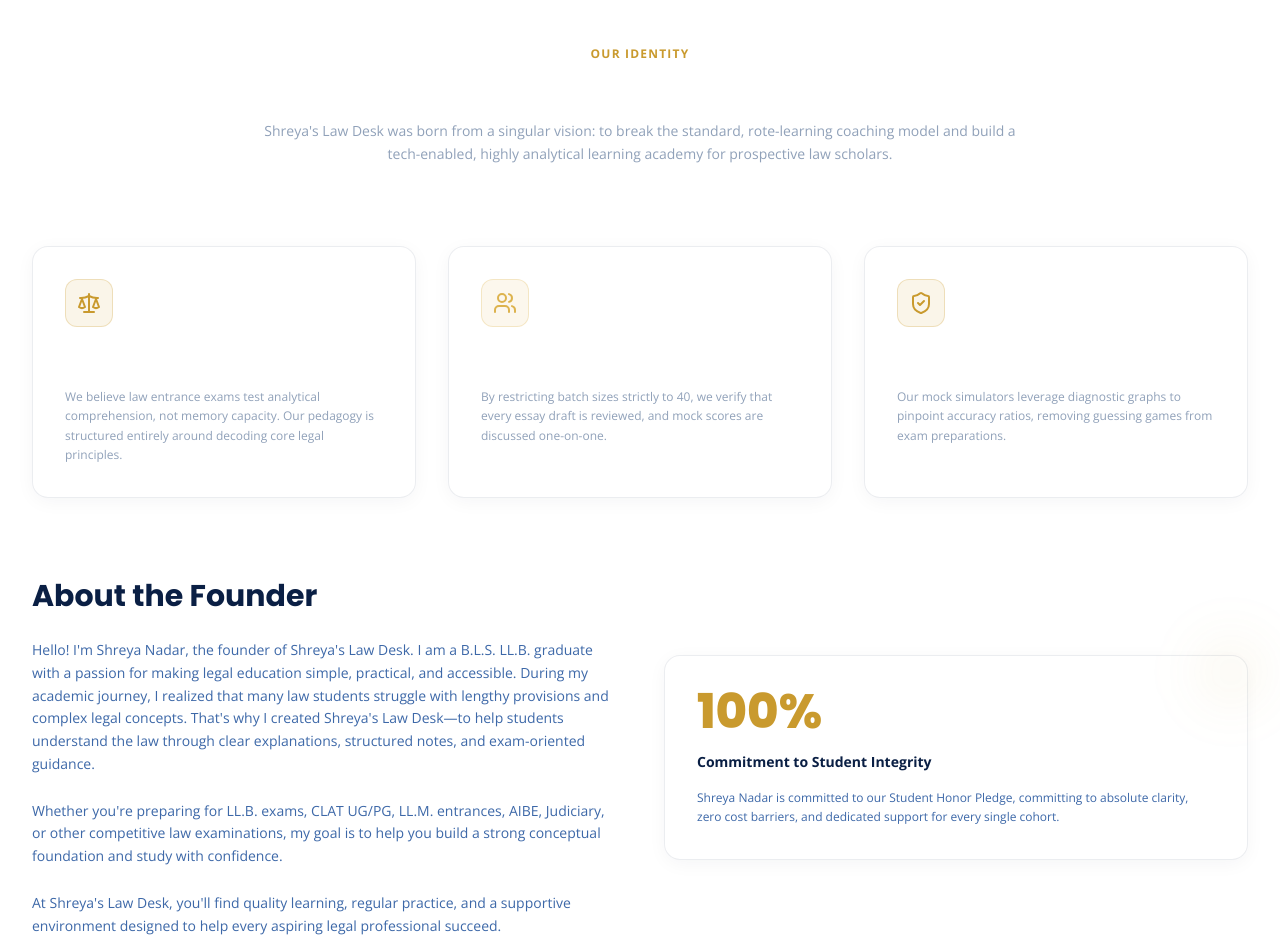
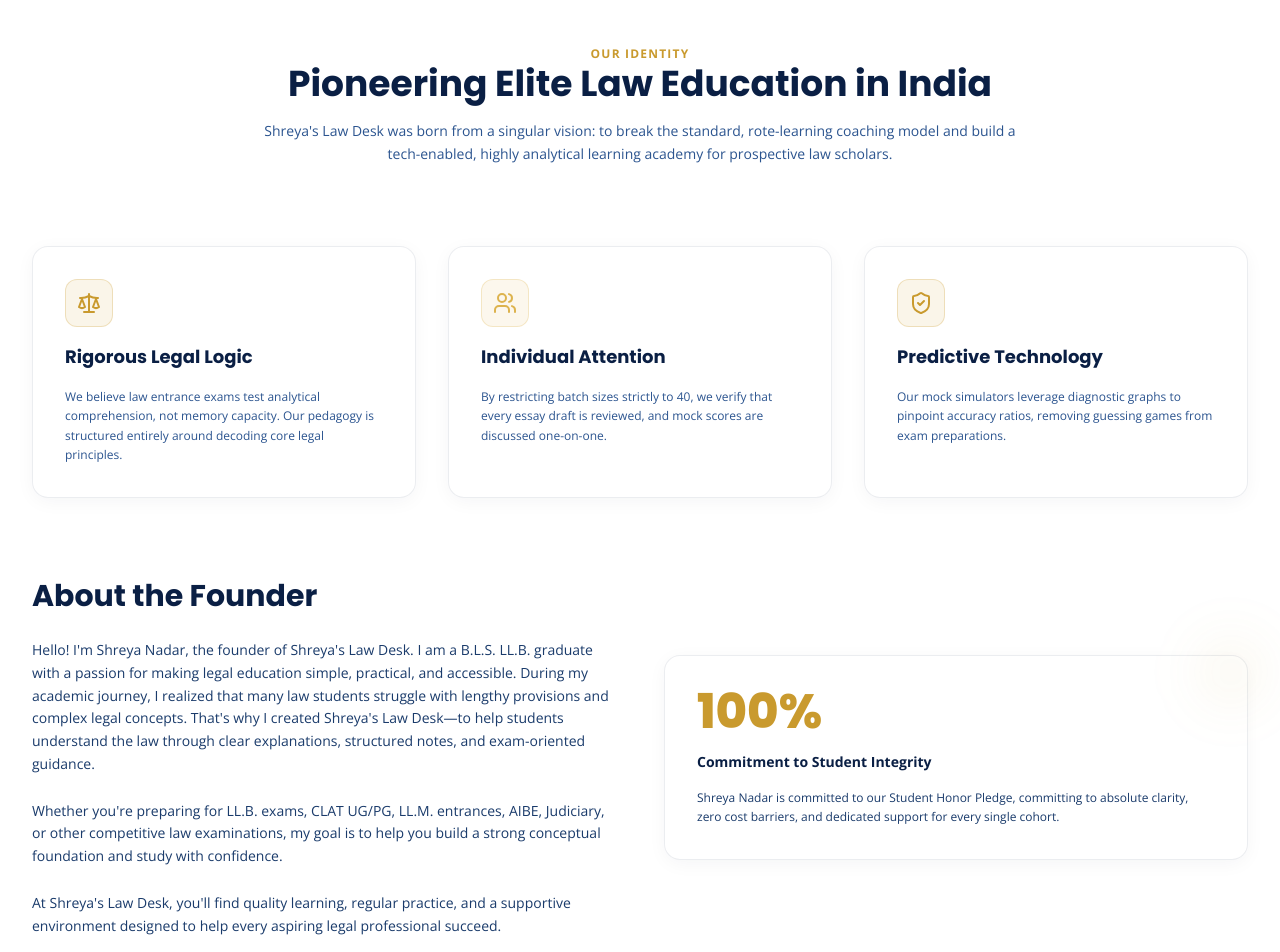
Before and after one commit to nilesh0002/lexvantage-edtech-platform, a Next.js app in the folder frontend/: page /about in a window 1280 px wide. Shown: the part 120-1072 px from the top of the page. Built offline with nearby package versions, Linux system fonts and the light colour scheme.

Commit message:
Fix text visibility and improve contrast on About, Free Notes, and Results sections

```diff
--- a/frontend/src/app/about/page.tsx
+++ b/frontend/src/app/about/page.tsx
@@ -21,10 +21,10 @@ export default function About() {
             <span className="text-xs font-bold uppercase tracking-widest text-brand-blue-500">
               Our Identity
             </span>
-            <h1 className="text-4xl font-serif font-bold text-white">
+            <h1 className="text-4xl font-serif font-bold text-slate-150">
               Pioneering Elite Law Education in India
             </h1>
-            <p className="text-slate-400 text-sm font-light leading-relaxed">
+            <p className="text-slate-335 text-sm font-light leading-relaxed">
               Shreya's Law Desk was born from a singular vision: to break the standard, rote-learning coaching model and build a tech-enabled, highly analytical learning academy for prospective law scholars.
             </p>
           </div>
@@ -35,8 +35,8 @@ export default function About() {
               <div className="w-12 h-12 rounded-xl bg-brand-blue-500/10 border border-brand-blue-500/25 flex items-center justify-center text-brand-blue-500">
                 <Scale className="w-6 h-6" />
               </div>
-              <h3 className="text-white font-serif font-bold text-lg">Rigorous Legal Logic</h3>
-              <p className="text-slate-400 text-xs font-light leading-relaxed">
+              <h3 className="text-slate-150 font-serif font-bold text-lg">Rigorous Legal Logic</h3>
+              <p className="text-slate-335 text-xs font-light leading-relaxed">
                 We believe law entrance exams test analytical comprehension, not memory capacity. Our pedagogy is structured entirely around decoding core legal principles.
               </p>
             </div>
@@ -45,8 +45,8 @@ export default function About() {
               <div className="w-12 h-12 rounded-xl bg-brand-purple-500/10 border border-brand-purple-500/25 flex items-center justify-center text-brand-purple-500">
                 <Users className="w-6 h-6" />
               </div>
-              <h3 className="text-white font-serif font-bold text-lg">Individual Attention</h3>
-              <p className="text-slate-400 text-xs font-light leading-relaxed">
+              <h3 className="text-slate-150 font-serif font-bold text-lg">Individual Attention</h3>
+              <p className="text-slate-335 text-xs font-light leading-relaxed">
                 By restricting batch sizes strictly to 40, we verify that every essay draft is reviewed, and mock scores are discussed one-on-one.
               </p>
             </div>
@@ -55,8 +55,8 @@ export default function About() {
               <div className="w-12 h-12 rounded-xl bg-brand-gold-500/10 border border-brand-gold-500/25 flex items-center justify-center text-brand-gold-500">
                 <ShieldCheck className="w-6 h-6" />
               </div>
-              <h3 className="text-white font-serif font-bold text-lg">Predictive Technology</h3>
-              <p className="text-slate-400 text-xs font-light leading-relaxed">
+              <h3 className="text-slate-150 font-serif font-bold text-lg">Predictive Technology</h3>
+              <p className="text-slate-335 text-xs font-light leading-relaxed">
                 Our mock simulators leverage diagnostic graphs to pinpoint accuracy ratios, removing guessing games from exam preparations.
               </p>
             </div>
@@ -68,13 +68,13 @@ export default function About() {
               <h2 className="text-2xl sm:text-3xl font-serif font-bold text-slate-150 leading-tight">
                 About the Founder
               </h2>
-              <p className="text-slate-350 text-xs sm:text-sm font-light leading-relaxed">
+              <p className="text-slate-250 text-xs sm:text-sm font-light leading-relaxed">
                 Hello! I'm Shreya Nadar, the founder of Shreya's Law Desk. I am a B.L.S. LL.B. graduate with a passion for making legal education simple, practical, and accessible. During my academic journey, I realized that many law students struggle with lengthy provisions and complex legal concepts. That's why I created Shreya's Law Desk—to help students understand the law through clear explanations, structured notes, and exam-oriented guidance.
               </p>
-              <p className="text-slate-350 text-xs sm:text-sm font-light leading-relaxed">
+              <p className="text-slate-250 text-xs sm:text-sm font-light leading-relaxed">
                 Whether you're preparing for LL.B. exams, CLAT UG/PG, LL.M. entrances, AIBE, Judiciary, or other competitive law examinations, my goal is to help you build a strong conceptual foundation and study with confidence.
               </p>
-              <p className="text-slate-350 text-xs sm:text-sm font-light leading-relaxed">
+              <p className="text-slate-250 text-xs sm:text-sm font-light leading-relaxed">
                 At Shreya's Law Desk, you'll find quality learning, regular practice, and a supportive environment designed to help every aspiring legal professional succeed.
               </p>
             </div>
@@ -85,7 +85,7 @@ export default function About() {
               <div className="space-y-4">
                 <div className="text-4xl sm:text-5xl font-serif font-extrabold text-brand-gold-500">100%</div>
                 <h4 className="text-slate-150 font-bold text-sm">Commitment to Student Integrity</h4>
-                <p className="text-slate-350 text-xs font-light leading-relaxed">
+                <p className="text-slate-250 text-xs font-light leading-relaxed">
                   Shreya Nadar is committed to our Student Honor Pledge, committing to absolute clarity, zero cost barriers, and dedicated support for every single cohort.
                 </p>
               </div>
--- a/frontend/src/app/free-notes/page.tsx
+++ b/frontend/src/app/free-notes/page.tsx
@@ -48,10 +48,10 @@ export default function FreeNotes() {
             <span className="text-xs font-bold uppercase tracking-widest text-brand-blue-500">
               Study Material
             </span>
-            <h1 className="text-4xl font-serif font-bold text-white">
+            <h1 className="text-4xl font-serif font-bold text-slate-150">
               Unlock Elite Legal Resources
             </h1>
-            <p className="text-slate-400 text-sm font-light">
+            <p className="text-slate-335 text-sm font-light">
               Get immediate access to our high-yield static GK briefs and law exam cheatsheets compiled by NLU graduates.
             </p>
           </div>
@@ -73,13 +73,13 @@ export default function FreeNotes() {
                     </div>
 
                     <div className="space-y-1">
-                      <span className="px-2.5 py-0.5 rounded-full text-[9px] font-bold bg-white/5 text-slate-400 border border-white/5 uppercase">
+                      <span className="px-2.5 py-0.5 rounded-full text-[9px] font-bold bg-white/5 text-slate-335 border border-white/5 uppercase">
                         {note.category}
                       </span>
-                      <h3 className="text-white font-bold text-sm leading-tight pt-1">
+                      <h3 className="text-slate-150 font-bold text-sm leading-tight pt-1">
                         {note.title}
                       </h3>
-                      <p className="text-slate-500 text-[10px]">
+                      <p className="text-slate-350 text-[10px]">
                         Size: {note.size} • {note.downloads} downloads
                       </p>
                     </div>
@@ -91,7 +91,7 @@ export default function FreeNotes() {
                     className={`p-3 rounded-xl border flex items-center justify-center transition-all shrink-0 ${
                       isDownloaded
                         ? "bg-emerald-500/10 border-emerald-500/30 text-emerald-400"
-                        : "bg-white/5 border-white/10 text-slate-350 hover:bg-white/10 hover:text-white"
+                        : "bg-white/5 border-white/10 text-slate-250 hover:bg-white/10 hover:text-slate-150"
                     }`}
                   >
                     {isDownloading ? (
--- a/frontend/src/components/home/Results.tsx
+++ b/frontend/src/components/home/Results.tsx
@@ -37,10 +37,10 @@ export default function Results() {
             <Trophy className="w-4 h-4 text-brand-gold-500 fill-brand-gold-500/10 animate-bounce" />
             Hall of Fame 2025
           </span>
-          <h2 className="text-3xl sm:text-4xl font-serif font-bold text-white">
+          <h2 className="text-3xl sm:text-4xl font-serif font-bold text-slate-150">
             Transforming Aspirants Into NLU Scholars
           </h2>
-          <p className="text-slate-400 text-sm font-light">
+          <p className="text-slate-335 text-sm font-light">
             Our results speak for our pedagogical methodology. Meets the rankers who scored top-20 ranks this past academic year.
           </p>
         </div>
@@ -80,20 +80,20 @@ export default function Results() {
 
               {/* Student details */}
               <div className="space-y-1">
-                <h3 className="text-white font-extrabold text-base leading-none group-hover:text-brand-gold-500 transition-colors">
+                <h3 className="text-slate-150 font-extrabold text-base leading-none group-hover:text-brand-gold-500 transition-colors">
                   {ranker.name}
                 </h3>
-                <div className="flex items-center gap-1.5 text-slate-400 text-xs font-medium">
+                <div className="flex items-center gap-1.5 text-slate-335 text-xs font-medium">
                   <GraduationCap className="w-3.5 h-3.5 text-brand-blue-500" />
                   {ranker.nlu}
                 </div>
-                <span className="text-[10px] uppercase font-bold tracking-wider text-slate-500 font-mono block">
+                <span className="text-[10px] uppercase font-bold tracking-wider text-slate-350 font-mono block">
                   {ranker.exam}
                 </span>
               </div>
 
               {/* Quote Quote */}
-              <p className="text-slate-350 text-xs font-light leading-relaxed italic border-t border-white/5 pt-4 mt-4 font-serif">
+              <p className="text-slate-250 text-xs font-light leading-relaxed italic border-t border-white/5 pt-4 mt-4 font-serif">
                 "{ranker.quote}"
               </p>
             </motion.div>
@@ -103,20 +103,20 @@ export default function Results() {
         {/* Statistical highlights */}
         <div className="grid grid-cols-2 md:grid-cols-4 gap-6 p-8 sm:p-12 rounded-2xl glass-panel border border-white/5 backdrop-blur-md text-center">
           <div className="space-y-1.5">
-            <div className="text-3xl sm:text-4xl font-serif font-extrabold text-white">420+</div>
-            <div className="text-[10px] font-bold uppercase tracking-wider text-slate-450">NLU Selections (Total)</div>
+            <div className="text-3xl sm:text-4xl font-serif font-extrabold text-slate-150">420+</div>
+            <div className="text-[10px] font-bold uppercase tracking-wider text-slate-350">NLU Selections (Total)</div>
           </div>
           <div className="space-y-1.5 border-l border-white/5">
             <div className="text-3xl sm:text-4xl font-serif font-extrabold text-brand-gold-500">12%</div>
-            <div className="text-[10px] font-bold uppercase tracking-wider text-slate-450">Top 100 Ranks share</div>
+            <div className="text-[10px] font-bold uppercase tracking-wider text-slate-350">Top 100 Ranks share</div>
           </div>
           <div className="space-y-1.5 border-l border-white/5">
-            <div className="text-3xl sm:text-4xl font-serif font-extrabold text-white">98.4%</div>
-            <div className="text-[10px] font-bold uppercase tracking-wider text-slate-450">Student Mock Completion</div>
+            <div className="text-3xl sm:text-4xl font-serif font-extrabold text-slate-150">98.4%</div>
+            <div className="text-[10px] font-bold uppercase tracking-wider text-slate-350">Student Mock Completion</div>
           </div>
           <div className="space-y-1.5 border-l border-white/5">
             <div className="text-3xl sm:text-4xl font-serif font-extrabold text-brand-blue-500">+24.5</div>
-            <div className="text-[10px] font-bold uppercase tracking-wider text-slate-450">Avg Mock Mark Shift</div>
+            <div className="text-[10px] font-bold uppercase tracking-wider text-slate-350">Avg Mock Mark Shift</div>
           </div>
         </div>
       </div>
```
